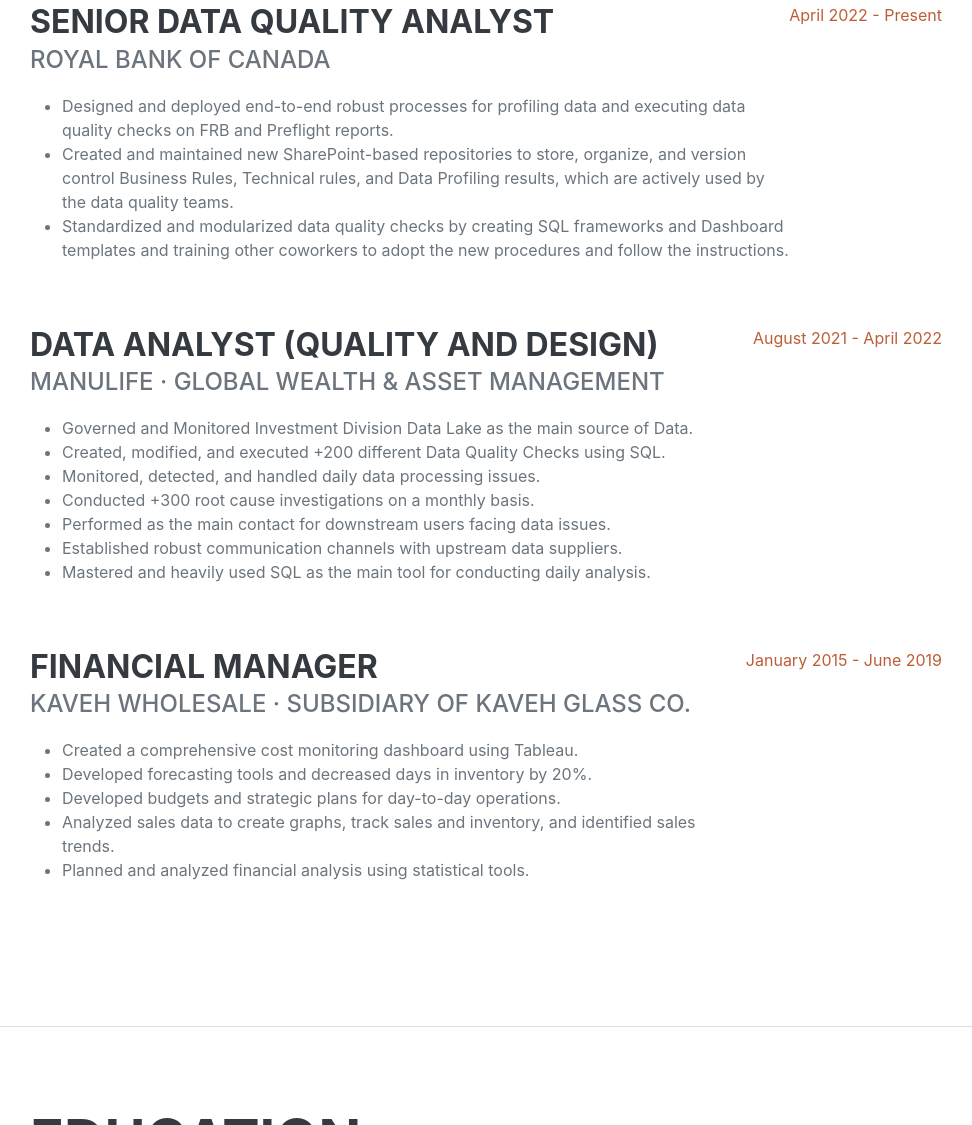
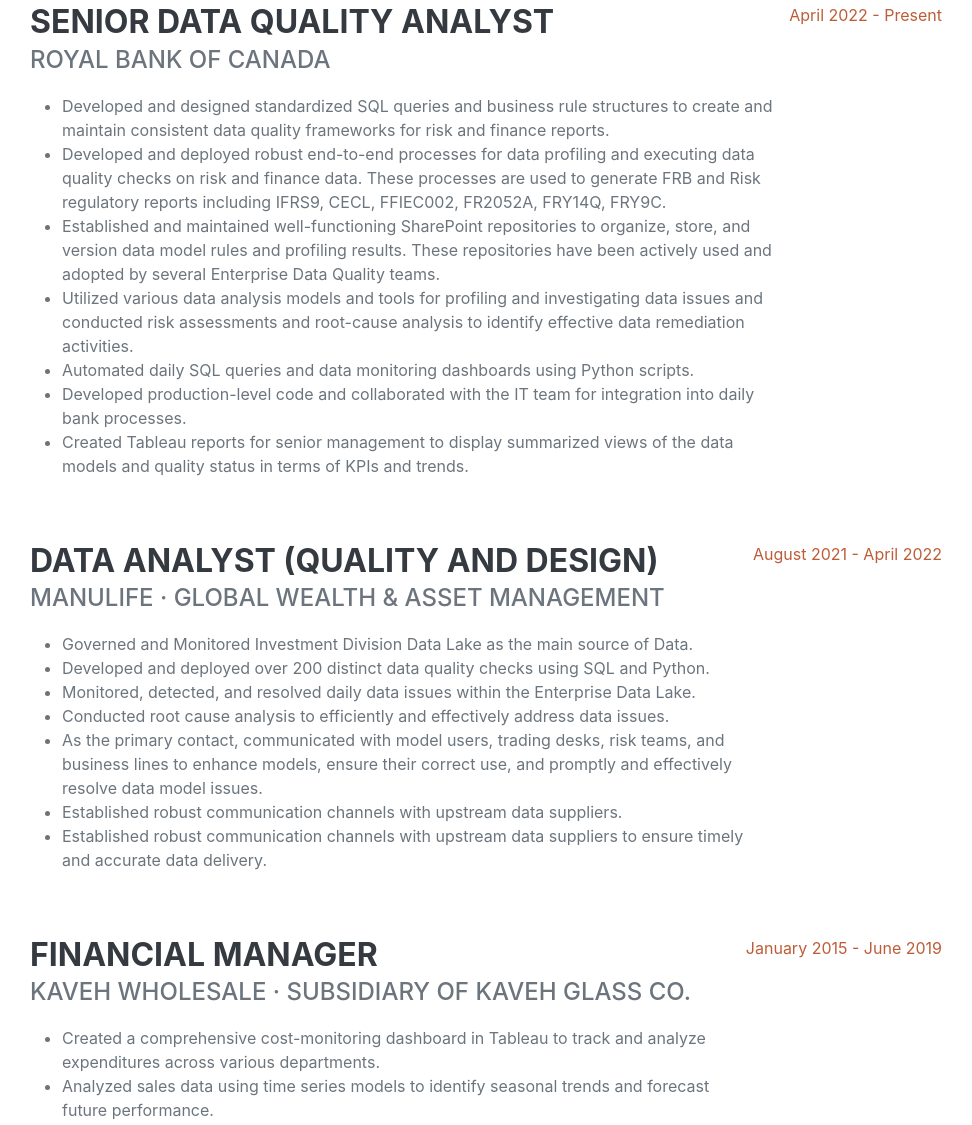
Before and after one commit to Sasan-Taghadosi/CV, a plain HTML site: page index.html in a window 1280 px wide. Shown: the part 1035-2160 px from the top of the page, without its empty margins (290-1262 px from the left). Drawn offline with nearby package versions, Linux system fonts and the light colour scheme; a web font is replaced by a local one.

Commit message:
Update index.html

```diff
--- a/index.html
+++ b/index.html
@@ -70,9 +70,13 @@
             <h3 class="mb-0">Senior Data Quality Analyst</h3>
             <div class="subheading mb-3">Royal Bank of Canada</div>
             <ul>
-              <li>Designed and deployed end-to-end robust processes for profiling data and executing data quality checks on FRB and Preflight reports.</li>
-              <li>Created and maintained new SharePoint-based repositories to store, organize, and version control Business Rules, Technical rules, and Data Profiling results, which are actively used by the data quality teams. </li>
-              <li>Standardized and modularized data quality checks by creating SQL frameworks and Dashboard templates and training other coworkers to adopt the new procedures and follow the instructions.</li>
+              <li>Developed and designed standardized SQL queries and business rule structures to create and maintain consistent data quality frameworks for risk and finance reports.</li>
+              <li>Developed and deployed robust end-to-end processes for data profiling and executing data quality checks on risk and finance data. These processes are used to generate FRB and Risk regulatory reports including IFRS9, CECL, FFIEC002, FR2052A, FRY14Q, FRY9C.</li>
+              <li>Established and maintained well-functioning SharePoint repositories to organize, store, and version data model rules and profiling results. These repositories have been actively used and adopted by several Enterprise Data Quality teams.</li>
+              <li>Utilized various data analysis models and tools for profiling and investigating data issues and conducted risk assessments and root-cause analysis to identify effective data remediation activities.</li>
+              <li>Automated daily SQL queries and data monitoring dashboards using Python scripts.</li>
+              <li>Developed production-level code and collaborated with the IT team for integration into daily bank processes.</li>
+              <li>Created Tableau reports for senior management to display summarized views of the data models and quality status in terms of KPIs and trends.</li>
             </ul>
           </div>
           <div class="flex-shrink-0"><span class="text-primary">April 2022 - Present</span></div>
@@ -83,12 +87,12 @@
             <div class="subheading mb-3">Manulife · Global Wealth & Asset Management</div>
             <ul>
               <li>Governed and Monitored Investment Division Data Lake as the main source of Data.</li>
-              <li>Created, modified, and executed +200 different Data Quality Checks using SQL.</li>
-              <li>Monitored, detected, and handled daily data processing issues.</li>
-              <li>Conducted +300 root cause investigations on a monthly basis.</li>
-              <li>Performed as the main contact for downstream users facing data issues. </li>
+              <li>Developed and deployed over 200 distinct data quality checks using SQL and Python.</li>
+              <li>Monitored, detected, and resolved daily data issues within the Enterprise Data Lake.</li>
+              <li>Conducted root cause analysis to efficiently and effectively address data issues.</li>
+              <li>As the primary contact, communicated with model users, trading desks, risk teams, and business lines to enhance models, ensure their correct use, and promptly and effectively resolve data model issues.</li>
               <li>Established robust communication channels with upstream data suppliers.</li>
-              <li>Mastered and heavily used SQL as the main tool for conducting daily analysis.</li>
+              <li>Established robust communication channels with upstream data suppliers to ensure timely and accurate data delivery.</li>
             </ul>
           </div>
           <div class="flex-shrink-0"><span class="text-primary">August 2021 - April 2022</span></div>
@@ -98,11 +102,10 @@
             <h3 class="mb-0">Financial Manager</h3>
             <div class="subheading mb-3">Kaveh wholesale · Subsidiary of Kaveh Glass Co.</div>
             <ul>
-              <li>Created a comprehensive cost monitoring dashboard using Tableau.</li>
-              <li>Developed forecasting tools and decreased days in inventory by 20%. </li>
+              <li>Created a comprehensive cost-monitoring dashboard in Tableau to track and analyze expenditures across various departments.</li>
+              <li>Analyzed sales data using time series models to identify seasonal trends and forecast future performance. </li>
               <li>Developed budgets and strategic plans for day-to-day operations.</li>
-              <li>Analyzed sales data to create graphs, track sales and inventory, and identified sales trends.</li>
-              <li>Planned and analyzed financial analysis using statistical tools.</li>
+              <li>Documented and analyzed financial data using statistical tools such as regression analysis, ANOVA, and hypothesis testing to support business decisions.</li>
             </ul>
           </div>
           <div class="flex-shrink-0"><span class="text-primary">January 2015 - June 2019</span></div>
@@ -227,11 +230,11 @@
     <section class="resume-section" id="interests">
       <div class="resume-section-content">
         <h2 class="mb-5">Interests</h2>
-        <p>My passion for mathematics started in grade one! I remember my father used to practice addition and subtraction with me, I was able to answer his questions quickly and correctly. Since then, I have always been fascinated by mathematics and statistics.  There was never any doubt that I would pursue my career in a quantitative field.</p>
-          <p>During my MBA program, I decided to dive deeper into quantitative finance. Therefore, I chose to pursue Risk and Finance as my specialization. So I took all the relevant courses and always got the highest marks in my classes.</p>
-          <p>On the other side, I realized that big data and new AI models are the must-know knowledge for quant people, especially in financial services, so I spent a lot of time learning the new concepts, and their application in financial services, along with the tools and programming languages to implement them. </p>
-          <p>In my point of view, anyone who wants to work with data, must first make sure that the data that he or she is going to work on is accurate or at least high quality. Because if the quality of data is not good, then the model, no matter how good it is, will generate low-quality output leading to wrong decisions. Thus, after graduation, I started my career as a data quality analyst and acquired excellent skills in analyzing the quality of data. </p>
-           <p>I am interested in working in quantitative fields such as risk analysis and measurement in financial services, where I can bring my finance knowledge along with my data and programming skills to the table to design and build data reporting tools, risk monitoring dashboards, and predictive and prescriptive models to help make better well-informed data-driven decisions. </p>
+        <p>My passion for mathematics ignited in grade one! I fondly recall my father engaging me in practice sessions of addition and subtraction, where I swiftly and accurately answered his questions. From that moment on, I became captivated by the world of mathematics and statistics. It left no room for doubt that I would embark on a career in a quantitative field.</p>
+          <p>During my MBA program, I made a conscious decision to delve further into the realm of quantitative finance. As a result, I opted to specialize in Risk and Finance. This choice led me to enroll in all the pertinent courses, where I consistently excelled and achieved top grades among my peers.</p>
+          <p>On the other side, I recognized the indispensability of comprehending big data and emerging AI models for individuals in quantitative roles, particularly within the financial services sector. Consequently, I dedicated a substantial amount of time to acquire a deep understanding of these novel concepts, as well as their practical application in financial services. Additionally, I diligently familiarized myself with the tools and programming languages necessary for their implementation. </p>
+          <p>From my perspective, it is paramount for anyone venturing into the realm of data to prioritize ensuring the accuracy and, at the very least, the high quality of the data they are working with. The quality of the data plays a pivotal role since even the most exceptional model would yield subpar output if fed with low-quality data, potentially resulting in misguided decisions. Consequently, upon completing my studies, I deliberately embarked on my professional journey as a data quality analyst, honing my abilities to meticulously scrutinize and assess the quality of data. Through this role, I acquired exemplary skills in analyzing data quality.</p>
+          <p>I possess a keen interest in pursuing a career within quantitative fields, specifically in risk analysis and measurement within the financial services industry. My ambition is to leverage my knowledge in finance, coupled with my adeptness in data analysis and programming, to contribute to the design and development of cutting-edge data reporting tools, risk monitoring dashboards, and predictive and prescriptive models. By doing so, I aim to facilitate more informed, data-driven decision-making processes that ultimately lead to better outcomes.</p>
       </div>
     </section>
     <hr class="m-0" />
@@ -240,6 +243,11 @@
       <div class="resume-section-content">
         <h2 class="mb-5">Awards & Certifications</h2>
         <ul class="fa-ul mb-0">
+          <li>
+            <span class="fa-li"><i class="fas fa-trophy text-warning"></i></span>
+            SAS Certified Specialist: Base Programming Using SAS 9.4 <br>
+            <a target="_blank" class="credential" href="https://www.credly.com/badges/ff028e7f-9e77-4cb7-b435-30fcc9208c6d/public_url">Show Credential</a>
+          </li>
           <li>
             <span class="fa-li"><i class="fas fa-trophy text-warning"></i></span>
             Azure Fundamentals (AZ 900) <br>
```
